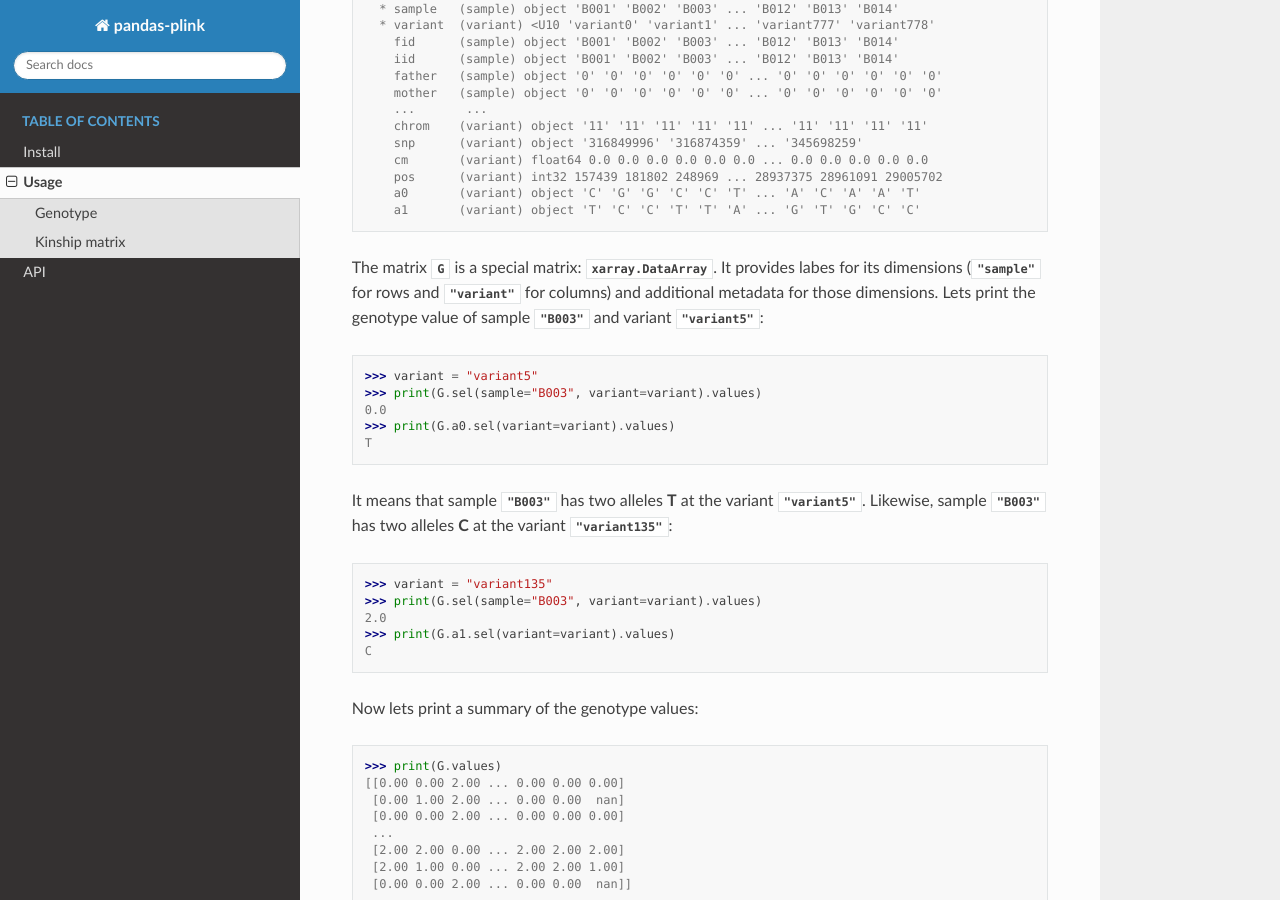
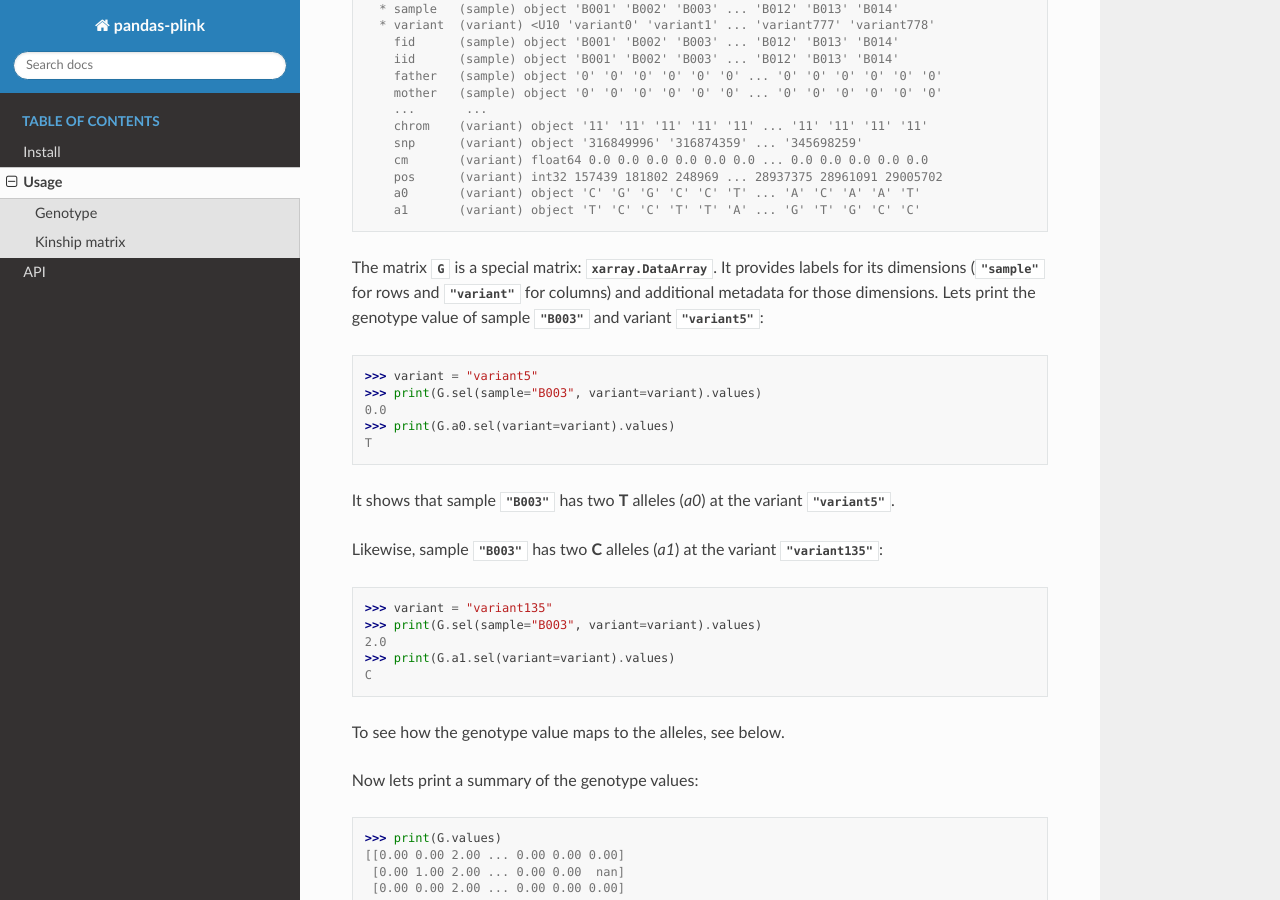
Before and after one commit to limix/pandas-plink, a Sphinx documentation site: the page built from doc/usage.rst, in a window 1280 px wide and 900 px high, scrolled down 377 px. Built offline with Sphinx 7.4.7 and the Read the Docs theme 2.0.0, drawn with Linux system fonts in a browser that asks for light colours; the version number could not be read and is left out.

Commit message:
Update usage.rst
Fix a typo and clarify a tiny bit...

```diff
--- a/doc/usage.rst
+++ b/doc/usage.rst
@@ -49,7 +49,7 @@ It is as simple as:
         a0       (variant) object 'C' 'G' 'G' 'C' 'C' 'T' ... 'A' 'C' 'A' 'A' 'T'
         a1       (variant) object 'T' 'C' 'C' 'T' 'T' 'A' ... 'G' 'T' 'G' 'C' 'C'
 
-The matrix :data:`G` is a special matrix: :class:`xarray.DataArray`. It provides labes
+The matrix :data:`G` is a special matrix: :class:`xarray.DataArray`. It provides labels
 for its dimensions (:const:`"sample"` for rows and :const:`"variant"` for columns) and
 additional metadata for those dimensions.
 Lets print the genotype value of sample :const:`"B003"` and variant :const:`"variant5"`:
@@ -62,9 +62,10 @@ Lets print the genotype value of sample :const:`"B003"` and variant :const:`"var
     >>> print(G.a0.sel(variant=variant).values)
     T
 
-It means that sample :data:`"B003"` has two alleles **T** at the variant
+It shows that sample :data:`"B003"` has two **T** alleles (`a0`) at the variant
 :data:`"variant5"`.
-Likewise, sample :data:`"B003"` has two alleles **C** at the variant
+
+Likewise, sample :data:`"B003"` has two **C** alleles (`a1`) at the variant
 :data:`"variant135"`:
 
 .. doctest::
@@ -74,6 +75,8 @@ Likewise, sample :data:`"B003"` has two alleles **C** at the variant
     2.0
     >>> print(G.a1.sel(variant=variant).values)
     C
+
+To see how the genotype value maps to the alleles, see below.
 
 Now lets print a summary of the genotype values:
 
```
